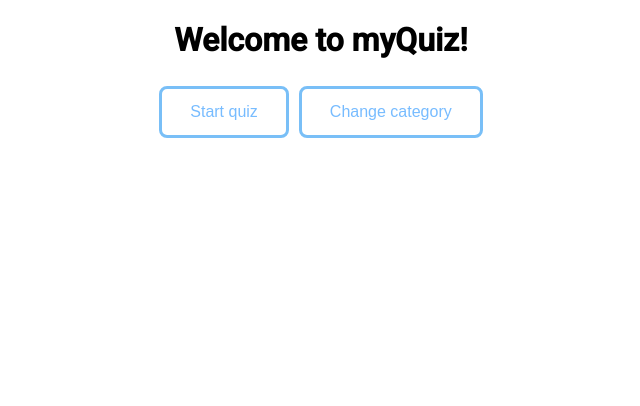
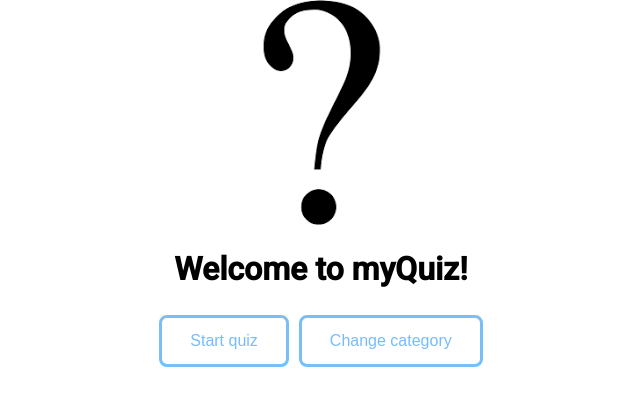
Before and after one commit to ProjectEDAF90/myQuiz, an Angular app: page /quiz in a window 1280 px wide. Shown: the top 406 px of the page, without its empty margins (319-959 px from the left). Built offline with nearby package versions, Linux system fonts and the light colour scheme.

Commit message:
Added img

```diff
--- a/src/app/app.component.html
+++ b/src/app/app.component.html
@@ -1,7 +1,6 @@
+<div style="text-align:center">
+  <img src="/assets/img/questionmark.png" />
+  <h1>Welcome to {{ title }}!</h1>
 
-<div style="text-align:center" >
-  <h1>
-    Welcome to {{ title }}!
-  </h1>
-
-<router-outlet></router-outlet>
+  <router-outlet></router-outlet>
+</div>
```
